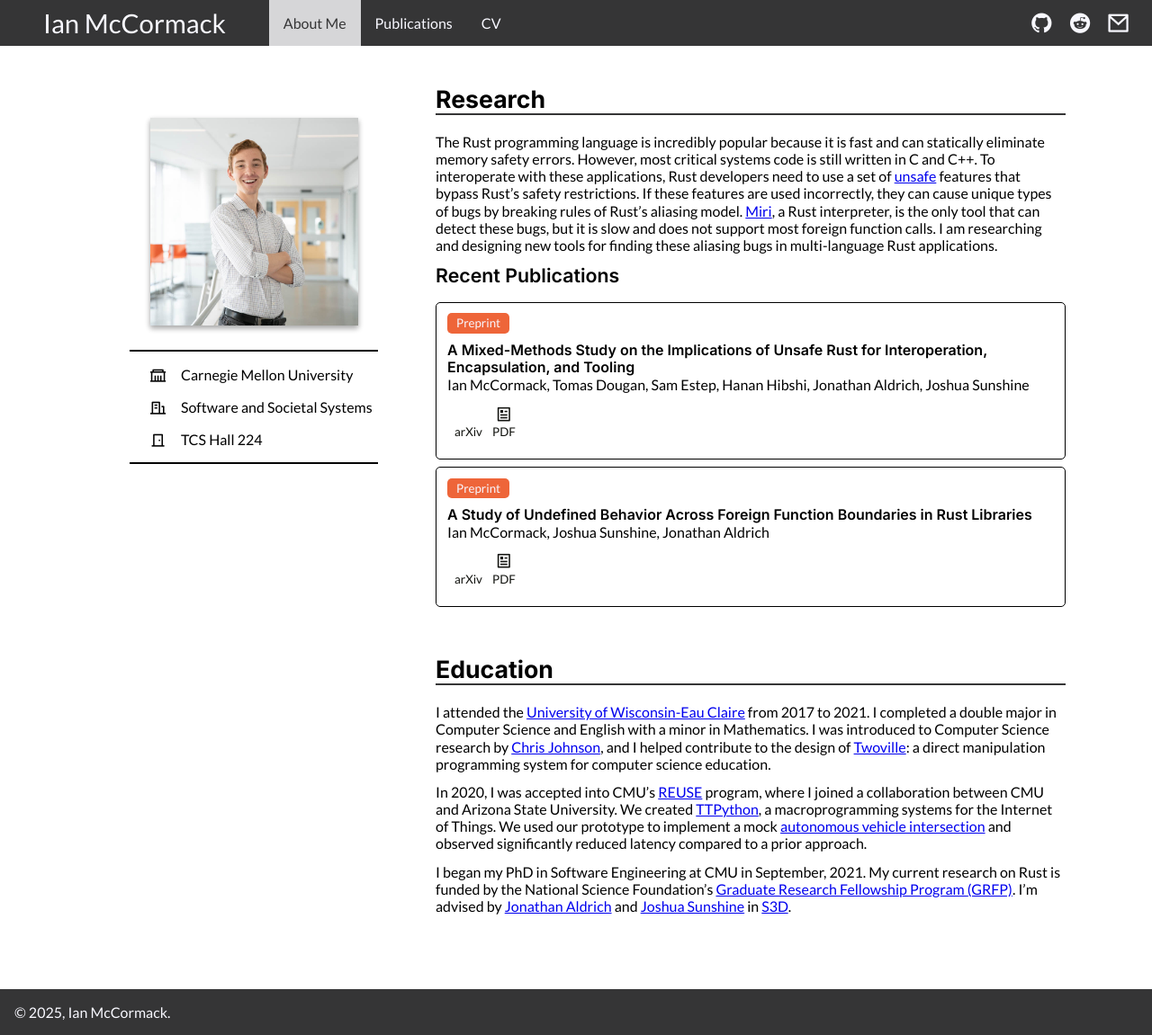
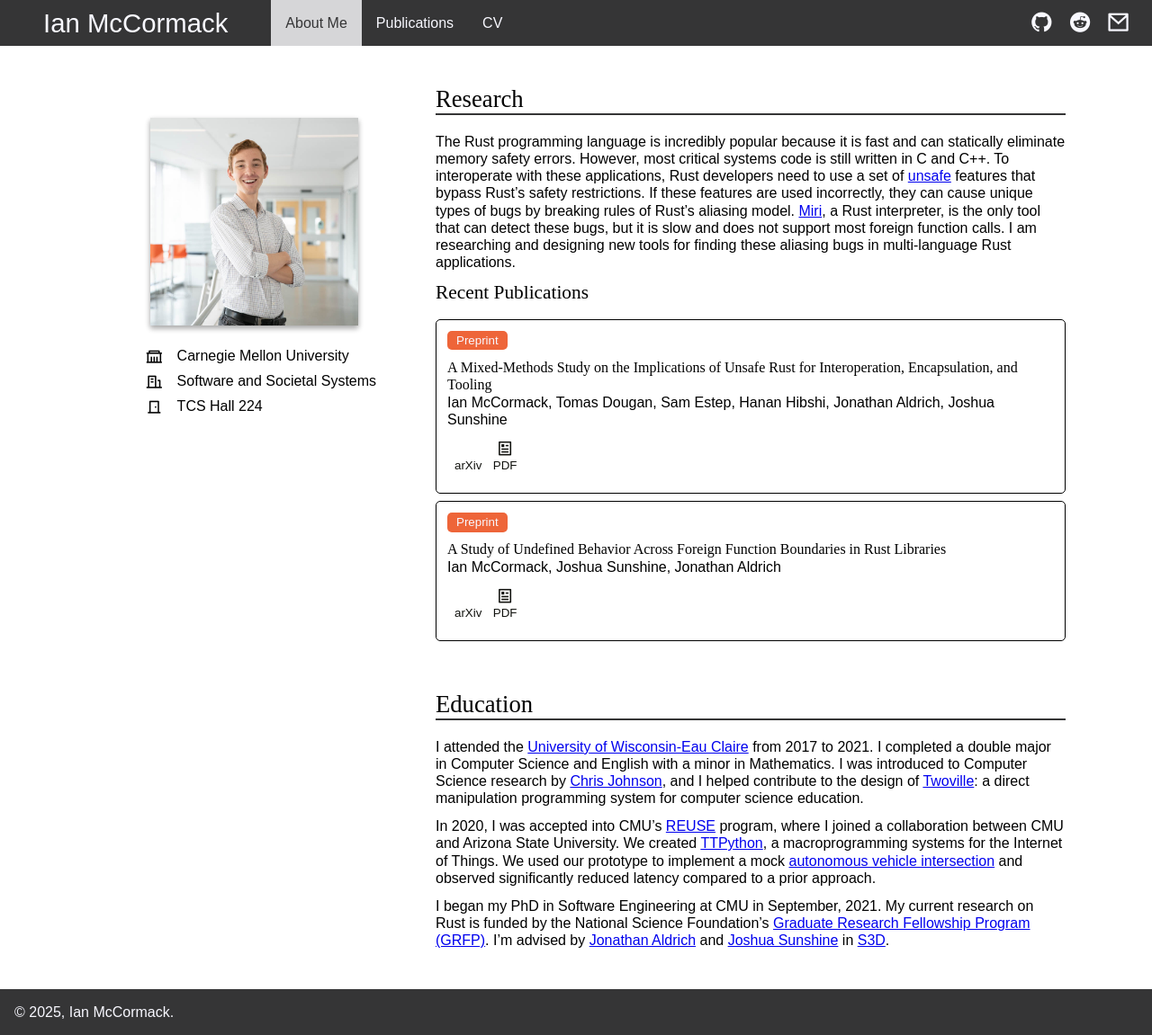
Before and after one commit to icmccorm/site, a Jekyll site: the page built from index.md, in a window 1280 px wide. Shown: the whole page at 90% size. Built offline with Jekyll 4.4.1, drawn with Linux system fonts in a browser that asks for light colours; a style sheet for code colours, icons or effects is not loaded; our own code applies the rules of GitHub Pages for plain Markdown files.

```diff
--- a/_layouts/about.html
+++ b/_layouts/about.html
@@ -10,7 +10,6 @@ layout: main
         </div>
       </div>
       <div class="profile-info">
-        <hr />
         <ul class="profile-info-list">
           <li class="item">
             <i class="ri-government-line"></i><span>{{site.org}}</span>
@@ -22,7 +21,6 @@ layout: main
             <i class="ri-door-closed-line"></i><span>{{site.office}}</span>
           </li>
         </ul>
-        <hr />
       </div>
     </div>
   </div>
--- a/_layouts/main.html
+++ b/_layouts/main.html
@@ -9,9 +17,8 @@
   <link rel="stylesheet" href="https://cdn.jsdelivr.net/gh/jpswalsh/academicons@1/css/academicons.min.css">
   <link rel="preconnect" href="https://fonts.googleapis.com">
   <link rel="preconnect" href="https://fonts.gstatic.com" crossorigin>
-  <link href="https://fonts.googleapis.com/css2?family=Inter:wght@100..900&display=swap" rel="stylesheet">
-  <script src="{{ base.url | prepend: site.url }}/assets/js/dropdown.js"></script>
-  <title>Ian McCormack</title>
+  <link href="https://fonts.googleapis.com/css2?family=Noto+Sans:wght@100..900&display=swap" rel="stylesheet">  <title>Ian McCormack</title>
+
 </head>
 
 <body>
--- a/assets/css/_sass/global.scss
+++ b/assets/css/_sass/global.scss
@@ -1,7 +1,7 @@
 $mobile-width: 576px;
 $desktop-width: 1024px;
 
-@import url('https://fonts.googleapis.com/css2?family=Lato:wght@300;400&display=swap');
+@import url('https://fonts.googleapis.com/css2?family=Lato:wght@200;400&display=swap');
 @import url('https://fonts.googleapis.com/css2?family=Lexend&display=swap');
 
 @mixin mobile-small {
@@ -70,8 +70,8 @@ $color-accent: #ee6539;
     box-sizing: border-box;
     margin: 0;
     padding: 0;
-    font-family: 'Lato', sans-serif;
-    font-weight: 400;
+    font-family: 'Fira Sans', sans-serif;
+    font-weight: 300;
 }
 
 html,
--- a/assets/css/_sass/headings.scss
+++ b/assets/css/_sass/headings.scss
@@ -1,13 +1,14 @@
 .flex-rendered {
-    font-family: 'Inter' !important;
+    font-family: 'Fira Sans' !important;
+    font-weight: 200;
 
     h1 {
         font-size: 20pt;
         font-weight: 400;
         margin-bottom: 0.75em;
         margin-top: 2em;
-        font-family: 'Inter' !important;
-        font-weight: 700 !important;
+        font-family: 'Fira Sans' !important;
+        font-weight: 400 !important;
     }
 
     h1:first-of-type {
@@ -24,8 +25,8 @@
         font-size: 16pt;
         margin-bottom: 0.75em;
         margin-top: 1em;
-        font-weight: 600 !important;
-        font-family: 'Inter' !important;
+        font-weight: 400 !important;
+        font-family: 'Fira Sans' !important;
 
         @include desktop {
             margin-left: 1em;
--- a/assets/css/_sass/profile.scss
+++ b/assets/css/_sass/profile.scss
@@ -118,7 +118,6 @@
     text-align: left;
     margin: 0;
     padding: 0;
-
     @include desktop {
         display: block;
     }
@@ -158,8 +157,8 @@ hr {
 }
 
 .item {
-    padding-bottom: 0.5rem;
-    padding-top: 0.5rem;
+    padding-bottom: 0.25rem;
+    padding-top: 0.25rem;
     font-size: 11pt;
 
     i {
--- a/assets/css/_sass/publication.scss
+++ b/assets/css/_sass/publication.scss
@@ -36,9 +36,9 @@
 }
 
 .pub-title {
-    font-family: 'Inter' !important;
+    font-family: 'Fira Sans' !important;
     font-size: 12pt !important;
-    font-weight: 600 !important;
+    font-weight: 400 !important;
 }
 
 .pub-link-box {
```
Also changed, not shown: other parts of _layouts/main.html (+8 -0 lines), 5 other files.
